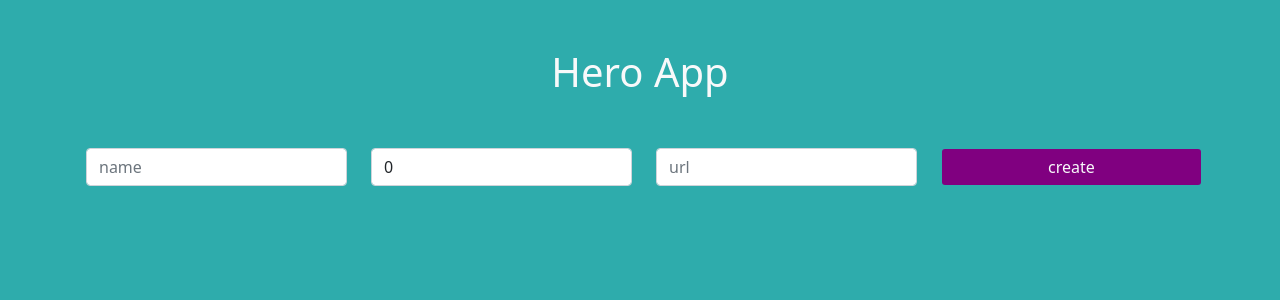
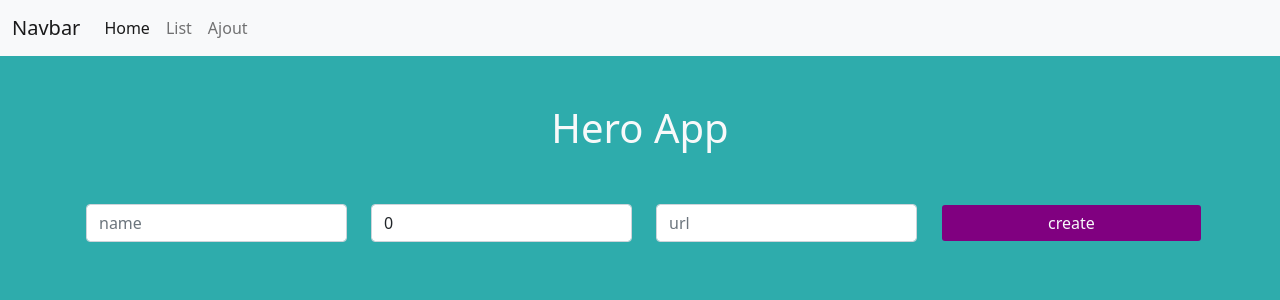
Before and after one commit to boudayayacin/Hero-App, an Angular app: page /list in a window 1280 px wide. Shown: the top 300 px of the page. Built offline with nearby package versions, Linux system fonts and the light colour scheme.

Commit message:
add header components

```diff
--- a/src/app/app.component.html
+++ b/src/app/app.component.html
@@ -1,3 +1,4 @@
+<app-header></app-header>
 <div class="container">
     <h1 class="text-center text-light mt-5">Hero App</h1>
     <app-ajout></app-ajout>
--- a/src/app/app.component.ts
+++ b/src/app/app.component.ts
@@ -2,12 +2,13 @@
 import { RouterOutlet } from '@angular/router';
 import { AjoutComponent } from './ajout/ajout.component';
 import { ListComponent } from './list/list.component';
+import { HeaderComponent } from './header/header.component';
 
 @Component({
   selector: 'app-root',
   templateUrl: './app.component.html',
   styleUrls: ['./app.component.css'],
-  imports: [AjoutComponent,ListComponent],
+  imports: [AjoutComponent,ListComponent,HeaderComponent],
 })
 export class AppComponent {
   title = 'testing';
--- /dev/null
+++ b/src/app/header/header.component.html
@@ -0,0 +1,21 @@
+<nav class="navbar navbar-expand-lg navbar-light bg-light">
+    <div class="container-fluid">
+      <a class="navbar-brand" href="#">Navbar</a>
+      <button class="navbar-toggler" type="button" data-bs-toggle="collapse" data-bs-target="#navbarNav" aria-controls="navbarNav" aria-expanded="false" aria-label="Toggle navigation">
+        <span class="navbar-toggler-icon"></span>
+      </button>
+      <div class="collapse navbar-collapse" id="navbarNav">
+        <ul class="navbar-nav">
+          <li class="nav-item">
+            <a class="nav-link active" aria-current="page" href="#">Home</a>
+          </li>
+          <li class="nav-item">
+            <a class="nav-link" href="#">List</a>
+          </li>
+          <li class="nav-item">
+            <a class="nav-link" href="#">Ajout</a>
+          </li>
+        </ul>
+      </div>
+    </div>
+  </nav>
```
Also changed, not shown: src/app/header/header.component.ts (added, +11 -0 lines), src/app/header/header.component.css (added), 1 other file (tests, documents, lock files or other folders).
